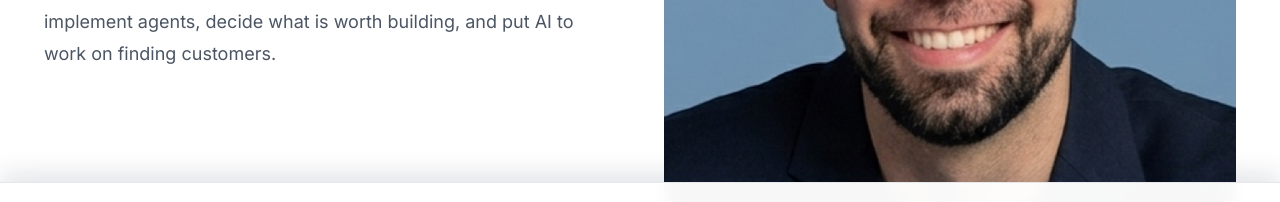
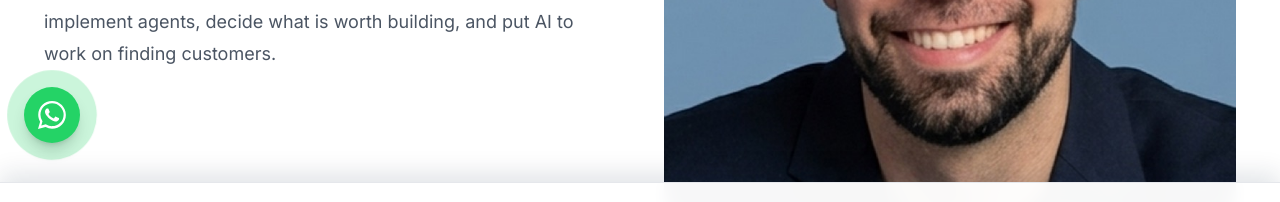
Before and after one commit to vlirtz/vlirtz-website, a Next.js app: page /about in a window 1280 px wide. Shown: the part 529-731 px from the top of the page. Built offline with nearby package versions, Linux system fonts and the light colour scheme; no server answers.

Commit message:
feat(webpage): add WA icon to be able to open WA and send a message to +46764514094

```diff
--- a/src/app/layout.tsx
+++ b/src/app/layout.tsx
@@ -4,6 +4,7 @@ import { GoogleAnalytics } from "@/components/analytics/GoogleAnalytics";
 import { CookieConsentBanner } from "@/components/consent/CookieConsentBanner";
 import { Footer } from "@/components/layout/Footer";
 import { Header } from "@/components/layout/Header";
+import { WhatsAppWidget } from "@/components/layout/WhatsAppWidget";
 import { RevealRoot } from "@/components/motion/RevealRoot";
 import { JsonLd } from "@/components/seo/JsonLd";
 import { site } from "@/lib/site";
@@ -80,6 +81,7 @@ export default function RootLayout({ children }: LayoutProps<"/">) {
         <Header />
         <main className="flex-1">{children}</main>
         <Footer />
+        <WhatsAppWidget />
         <CookieConsentBanner />
       </body>
     </html>
--- /dev/null
+++ b/src/components/layout/WhatsAppWidget.tsx
@@ -0,0 +1,46 @@
+"use client";
+
+import { useCookieConsent } from "@/hooks/useCookieConsent";
+import { site } from "@/lib/site";
+
+const PREFILLED_MESSAGE = "Hi! I'd like to know more about VLIRTZ.";
+
+/**
+ * Floating bottom-left button that opens a WhatsApp chat with the studio
+ * number in a new tab. Rendered once in the root layout so it stays visible
+ * on every page. Lifts above the cookie banner while it is on screen so the
+ * two never overlap.
+ */
+export function WhatsAppWidget() {
+  const { consent, hydrated } = useCookieConsent();
+  const bannerVisible = hydrated && !consent;
+
+  const href = `${site.whatsappHref}?text=${encodeURIComponent(PREFILLED_MESSAGE)}`;
+
+  return (
+    <a
+      href={href}
+      target="_blank"
+      rel="noopener noreferrer"
+      aria-label={`Chat with ${site.name} on WhatsApp`}
+      className={`group fixed left-5 z-40 flex h-14 w-14 items-center justify-center rounded-full bg-[#25D366] text-white shadow-lg shadow-black/20 transition-all duration-300 hover:scale-105 hover:bg-[#20bd5a] sm:left-6 ${
+        bannerVisible ? "bottom-40 sm:bottom-32" : "bottom-6"
+      }`}
+    >
+      <span className="absolute inset-0 -z-10 animate-ping rounded-full bg-[#25D366]/60" />
+      <WhatsAppIcon className="h-7 w-7" />
+      <span className="pointer-events-none absolute left-full ml-3 hidden whitespace-nowrap rounded-md bg-navy px-3 py-1.5 text-xs font-medium text-white opacity-0 shadow-md transition-opacity duration-200 group-hover:opacity-100 sm:block">
+        Chat with us on WhatsApp
+      </span>
+    </a>
+  );
+}
+
+function WhatsAppIcon({ className }: { className?: string }) {
+  return (
+    <svg viewBox="0 0 24 24" className={className} fill="currentColor" aria-hidden>
+      <path d="M17.47 14.38c-.3-.15-1.77-.87-2.04-.97-.27-.1-.47-.15-.67.15-.2.3-.77.97-.94 1.17-.17.2-.35.22-.65.07-.3-.15-1.26-.46-2.4-1.48-.89-.79-1.48-1.77-1.66-2.07-.17-.3-.02-.46.13-.61.13-.13.3-.35.45-.52.15-.17.2-.3.3-.5.1-.2.05-.37-.02-.52-.07-.15-.67-1.61-.92-2.2-.24-.58-.49-.5-.67-.51h-.57c-.2 0-.52.07-.79.37-.27.3-1.04 1.02-1.04 2.48 0 1.46 1.07 2.87 1.22 3.07.15.2 2.1 3.2 5.08 4.49.71.31 1.26.49 1.69.62.71.23 1.36.2 1.87.12.57-.09 1.77-.72 2.02-1.42.25-.7.25-1.29.17-1.42-.07-.12-.27-.2-.57-.35z" />
+      <path d="M12.04 0C5.5 0 .2 5.28.2 11.8c0 2.08.55 4.11 1.6 5.9L0 24l6.46-1.7a11.86 11.86 0 0 0 5.58 1.42h.01c6.53 0 11.83-5.28 11.83-11.8C23.88 5.4 18.58 0 12.04 0zm0 21.6h-.01a9.84 9.84 0 0 1-5-1.37l-.36-.21-3.83 1 1.02-3.72-.24-.38a9.75 9.75 0 0 1-1.5-5.19c0-5.4 4.42-9.8 9.93-9.8 2.65 0 5.14 1.03 7.01 2.9a9.7 9.7 0 0 1 2.9 6.9c0 5.4-4.42 9.8-9.92 9.8z" />
+    </svg>
+  );
+}
--- a/src/lib/site.ts
+++ b/src/lib/site.ts
@@ -12,6 +12,8 @@ export const site = {
   email: "info@vlirtz.com",
   phone: "+46 76 451 40 94",
   phoneHref: "tel:+46764514094",
+  whatsapp: "+46 76 451 40 94",
+  whatsappHref: "https://wa.me/46764514094",
   hours: "09:00-17:00 CET",
   founded: "2025",
   description:
```
